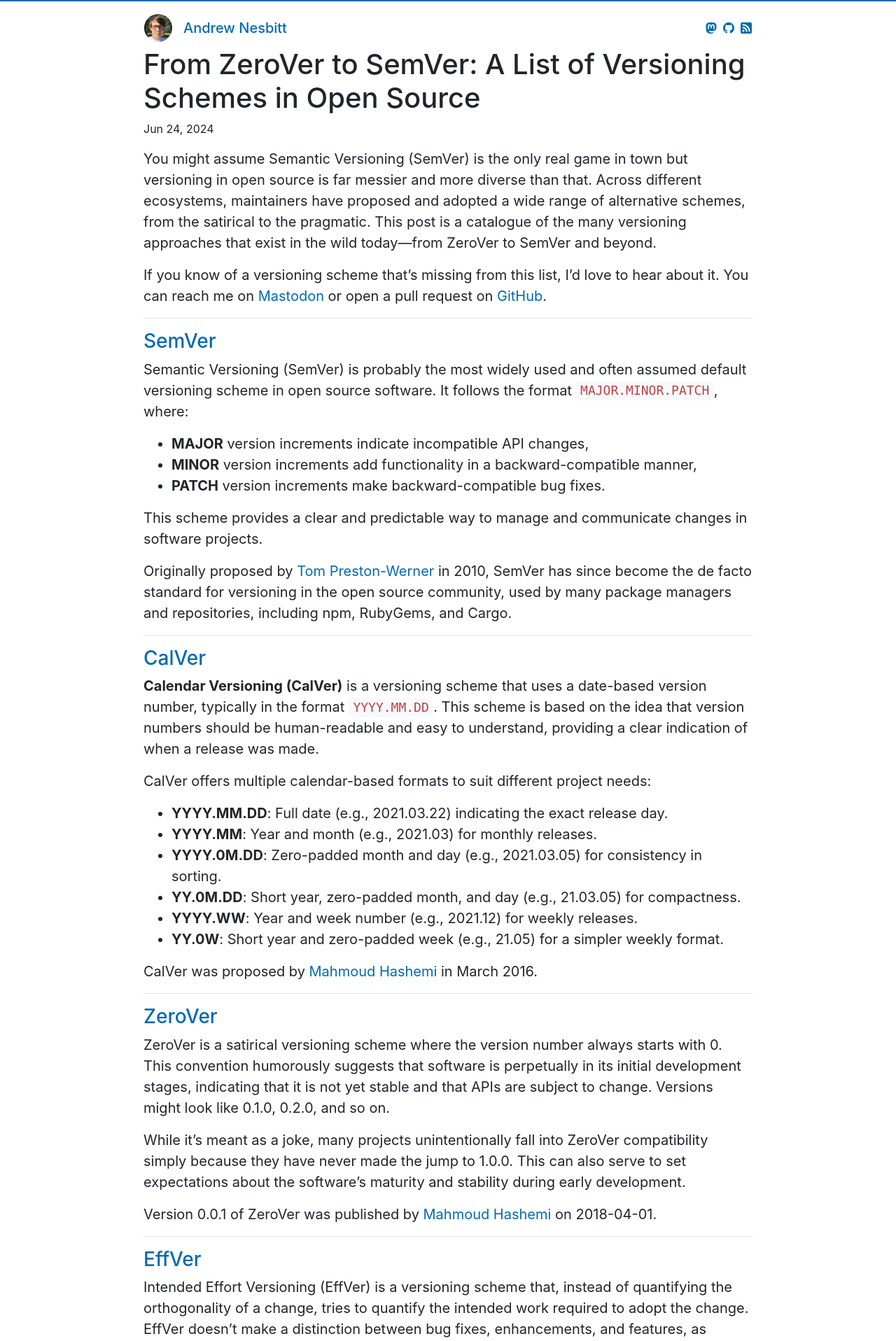
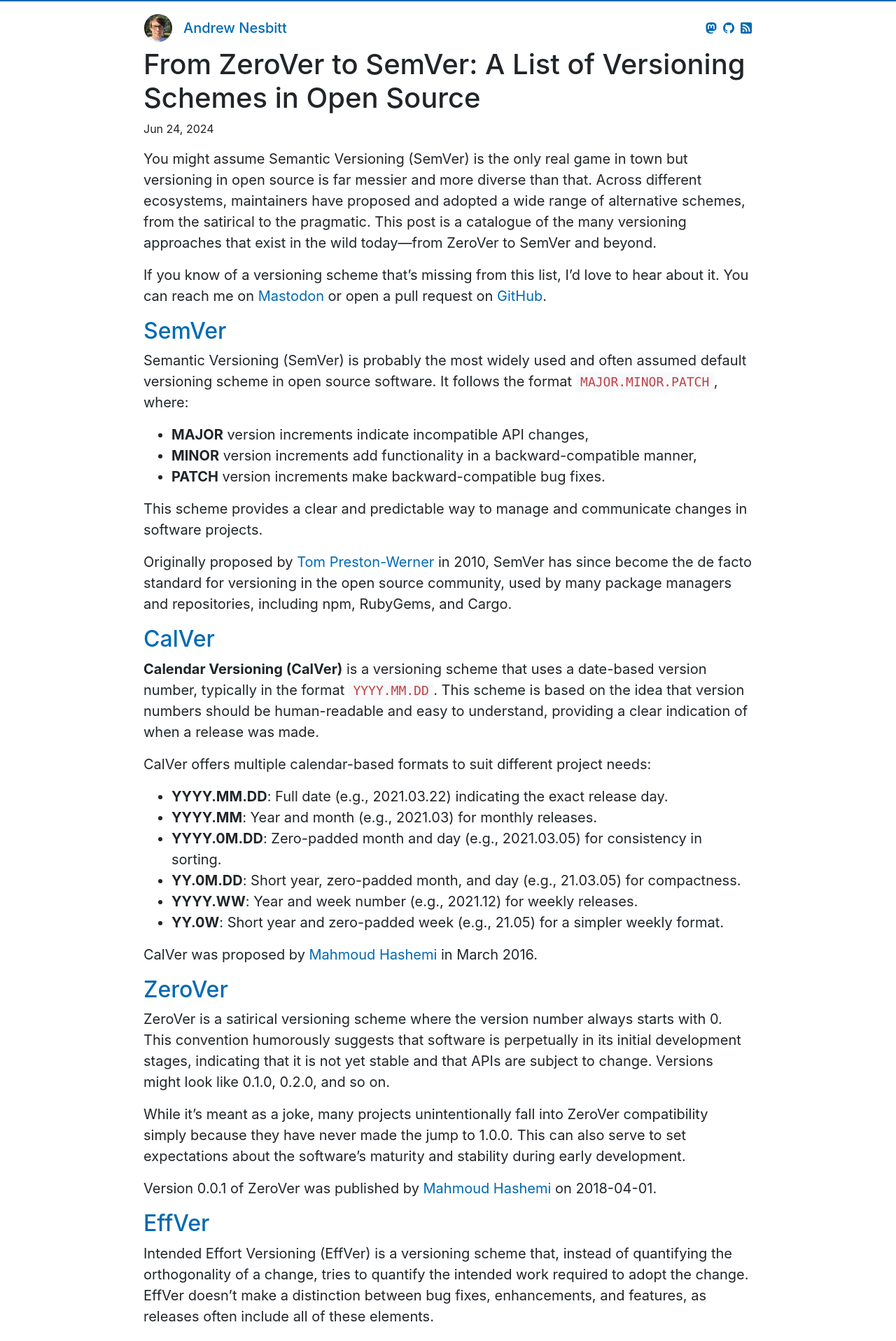
Before and after one commit to andrew/nesbitt.io, a Jekyll site: the page built from _posts/2024-06-24-from-zerover-to-semver-a-comprehensive-list-of-versioning-schemes-in-open-source.md, in a window 1280 px wide. Shown: the top 1916 px of the page at 70% size. Built offline with Jekyll 4.4.1, drawn with Linux system fonts in a browser that asks for light colours.

Commit message:
Change versioning scheme headings to use h2 and remove hr

```diff
--- a/_posts/2024-06-24-from-zerover-to-semver-a-comprehensive-list-of-versioning-schemes-in-open-source.md
+++ b/_posts/2024-06-24-from-zerover-to-semver-a-comprehensive-list-of-versioning-schemes-in-open-source.md
@@ -14,9 +14,7 @@ You might assume Semantic Versioning (SemVer) is the only real game in town but
 
 If you know of a versioning scheme that's missing from this list, I'd love to hear about it. You can reach me on [Mastodon](https://mastodon.social/@andrewnez) or open a pull request on [GitHub](https://github.com/andrew/nesbitt.io/blob/master/_posts/2024-06-24-from-zerover-to-semver-a-comprehensive-list-of-versioning-schemes-in-open-source.md).
 
-<hr>
-
-### [SemVer](https://semver.org/)
+## [SemVer](https://semver.org/)
 
 Semantic Versioning (SemVer) is probably the most widely used and often assumed default versioning scheme in open source software. It follows the format `MAJOR.MINOR.PATCH`, where:
 
@@ -28,9 +26,7 @@ This scheme provides a clear and predictable way to manage and communicate chang
 
 Originally proposed by [Tom Preston-Werner](https://tom.preston-werner.com/) in 2010, SemVer has since become the de facto standard for versioning in the open source community, used by many package managers and repositories, including npm, RubyGems, and Cargo.
 
-<hr/>
-
-### [CalVer](https://calver.org/)
+## [CalVer](https://calver.org/)
 
 **Calendar Versioning (CalVer)** is a versioning scheme that uses a date-based version number, typically in the format `YYYY.MM.DD`. This scheme is based on the idea that version numbers should be human-readable and easy to understand, providing a clear indication of when a release was made.
 
@@ -45,9 +41,7 @@ CalVer offers multiple calendar-based formats to suit different project needs:
 
 CalVer was proposed by [Mahmoud Hashemi](https://sedimental.org/) in March 2016.
 
-<hr>
-
-### [ZeroVer](https://0ver.org/)
+## [ZeroVer](https://0ver.org/)
 
 ZeroVer is a satirical versioning scheme where the version number always starts with 0. This convention humorously suggests that software is perpetually in its initial development stages, indicating that it is not yet stable and that APIs are subject to change. Versions might look like 0.1.0, 0.2.0, and so on.
 
@@ -55,9 +49,7 @@ While it’s meant as a joke, many projects unintentionally fall into ZeroVer co
 
 Version 0.0.1 of ZeroVer was published by [Mahmoud Hashemi](https://github.com/mahmoud/) on 2018-04-01.
 
-<hr>
-
-### [EffVer](https://jacobtomlinson.dev/effver/)
+## [EffVer](https://jacobtomlinson.dev/effver/)
 
 Intended Effort Versioning (EffVer) is a versioning scheme that, instead of quantifying the orthogonality of a change, tries to quantify the intended work required to adopt the change. EffVer doesn’t make a distinction between bug fixes, enhancements, and features, as releases often include all of these elements.
 
@@ -65,9 +57,7 @@ Instead, it focuses solely on the effort required for existing users to adopt ne
 
 EffVer was proposed by [Jacob Tomlinson](https://jacobtomlinson.dev/) in January 2024 as an alternative to SemVer and CalVer, aiming to provide a more user-centric approach to versioning.
 
-<hr>
-
-### [RomVer](https://github.com/romversioning/romver)
+## [RomVer](https://github.com/romversioning/romver)
 
 Romantic Versioning (RomVer) is a versioning scheme based on Semantic Versioning (SemVer) but attempts to extract the “versioning spec” from real-world usage of software versions, such as those in Node, Rails, PHP, jQuery, NPM, and the Linux Kernel. RomVer follows the format HUMAN.MAJOR.MINOR, where:
 
@@ -81,9 +71,7 @@ RomVer was proposed by [Daniel V from the Legacy Blog crew](https://web.archive.
 
 The term as also used by Jeremy Ashkenas in 2012 in the context of [Backbone.js](https://github.com/jashkenas/backbone/issues/2888#issuecomment-29076249).
 
-<hr>
-
-### [Sentimental Versioning](https://github.com/dominictarr/sentimental-versioning)
+## [Sentimental Versioning](https://github.com/dominictarr/sentimental-versioning)
 
 Sentimental Versioning takes a whimsical and highly personal approach to versioning. Unlike SemVer, which has a formal specification, Sentimental Versioning provides a guide with some playful suggestions. Key aspects include:
 
@@ -95,9 +83,7 @@ Sentimental Versioning encourages a deeply personal and creative expression thro
 
 Sentimental Versioning was proposed by [Dominic Tarr](https://dominictarr.com/) in August 2014.
 
-<hr>
-
-### [HashVer](https://miniscruff.github.io/hashver/)
+## [HashVer](https://miniscruff.github.io/hashver/)
 
 Hash Versioning (HashVer) is perfect if you are publishing very frequently. The HashVer format consists of 3 or 4 values separated by a period:
 
@@ -117,9 +103,7 @@ Because commit hashes are random, additional granularity like days or a CI build
 
 HashVer was proposed by [miniscruff](https://github.com/miniscruff) in 2020.
 
-<hr>
-
-### [GitDate](https://taylorbrazelton.com/2022/06/06/2022-06-06-bye-bye-semantic-versioning-say-hello-to-gitdate/)
+## [GitDate](https://taylorbrazelton.com/2022/06/06/2022-06-06-bye-bye-semantic-versioning-say-hello-to-gitdate/)
 
 **GitDate Versioning** is similar to HashVer, addressing issues with Semantic Versioning by using the commit date from a Git repository. This provides clear and precise tracking of changes.
 
@@ -135,9 +119,7 @@ However, multiple builds on the same day may require git repository access to de
 
 GitDate was proposed by [Taylor Brazelton](https://taylorbrazelton.com/) in June 2022.
 
-<hr>
-
-### [PragVer](https://github.com/seveibar/pragmaticversioning)
+## [PragVer](https://github.com/seveibar/pragmaticversioning)
 
 **Pragmatic Versioning** optimizes for communicating changes to package consumers while retaining simple semantics for package maintainers. The format is `BIGRELEASE.ANNOUNCE.INCREMENT`, where:
 - **BIGRELEASE** indicates major updates or significant milestones controlled by the package author.
@@ -148,9 +130,7 @@ Pragmatic Versioning addresses the challenges faced by package authors, enabling
 
 Pragmatic Versioning was proposed by [Severin Ibarluzea](https://seve.blog/) in December 2023.
 
-<hr>
-
-### [WendtVer](https://wendtver.org/)
+## [WendtVer](https://wendtver.org/)
 
 **WendtVer** is a tongue-in-cheek versioning system designed to minimize the thought required for version increments. Starting at `0.0.0`, every commit increments the version number following these rules:
 - **PATCH** version increments on every commit.
@@ -163,9 +143,7 @@ This system, while creating chaotic and meaningless version numbers, makes it ea
 
 WendtVer was proposed by [Brian Wendt](https://brianwendt.com/) in August 2018
 
-<hr>
-
-### [SoloVer](https://beza1e1.tuxen.de/SoloVer)
+## [SoloVer](https://beza1e1.tuxen.de/SoloVer)
 
 **SoloVer** is a simple and expressive versioning specification that uses a single number with an optional postfix.
 
@@ -187,9 +165,7 @@ SoloVer does not communicate "backward compatibility" and focuses on simplicity
 
 SoloVer was proposed by [beza1e1](https://beza1e1.tuxen.de/) in March 2024.
 
-<hr>
-
-### [BreakVer](https://www.taoensso.com/break-versioning)
+## [BreakVer](https://www.taoensso.com/break-versioning)
 
 **Break Versioning (BreakVer)** aims to fix several issues identified with Semantic Versioning (SemVer). BreakVer addresses the complexity of SemVer's lengthy specification and its lack of distinction between major and minor breakages.
 
@@ -210,9 +186,7 @@ BreakVer aims to be easy to follow strictly, making it more reliable in practice
 
 BreakVer was proposed by [Peter Taoussanis](https://www.taoensso.com/) in August 2015 as part of the [encore](https://github.com/taoensso/encore) clojure library.
 
-<hr>
-
-### [Explicit Versioning](https://github.com/exadra37-versioning/explicit-versioning)
+## [Explicit Versioning](https://github.com/exadra37-versioning/explicit-versioning)
 
 Explicit Versioning:
 
@@ -231,9 +205,7 @@ This approach ensures that any significant, intentional changes are clearly comm
 
 Explicit Versioning was proposed by [Paulo Renato](https://exadra37.com/) in February 2017, more details can be found in the [Announcement Post](https://medium.com/sapioit/why-having-3-numbers-in-the-version-name-is-bad-92fc1f6bc73c).
 
-<hr>
-
-### [ZenVer](https://github.com/NotAShelf/ZenVer/)
+## [ZenVer](https://github.com/NotAShelf/ZenVer/)
 
 **Zen Versioning (ZenVer)** is a revolutionary, simple, and straightforward versioning specification. Unlike Semantic Versioning, ZenVer demands nothing from the developer and less from the end-user. The idea is clear: number go up, software go new.
 
@@ -250,9 +222,7 @@ No additional labels, titles, or subtitles for pre-release and build metadata sh
 
 ZenVer was proposed by [NotAShelf](https://github.com/NotAShelf) in May 2024.
 
-<hr>
-
-### [PVP](https://pvp.haskell.org/)
+## [PVP](https://pvp.haskell.org/)
 
 **Package Versioning Policy (PVP)** is a versioning scheme designed specifically for the Haskell ecosystem to manage package dependencies and ensure compatibility. It provides a formal specification for version numbers to help developers and users maintain and use Haskell packages effectively.
 
@@ -274,9 +244,7 @@ PVP is specifically tailored to the Haskell ecosystem, differing from Semantic V
 
 PVP was proposed to the Haskell community by [Bulat Ziganshin](https://github.com/Bulat-Ziganshin) in 2006, three years before SemVer, on the [Haskell mailing list](https://mail.haskell.org/pipermail/haskell/2006-November/018762.html).
 
-<hr>
-
-### [FloatVer](https://alexshroyer.com/posts/2024-07-01-FloatVer.html)
+## [FloatVer](https://alexshroyer.com/posts/2024-07-01-FloatVer.html)
 
 **FloatVer** is a versioning scheme that uses non-negative IEEE754 32-bit floating point numbers in base-10 format. FloatVer is natively supported by the majority of programming languages, CPUs, and GPUs. Some example FloatVer version numbers are `0.7` and `290.10008`.
 
@@ -298,7 +266,7 @@ These rules ensure that nonbreaking versions permit safe automatic upgrades. Flo
 
 <hr>
 
-### AsymptoVer
+## AsymptoVer
 
 **AsymptoVer** – yes, I’ve just made up that name – is a peculiar, maybe even esoteric, versioning scheme.
 It was popularized by [Donald Knuth](https://en.wikipedia.org/wiki/Donald_Knuth) (see also [**Errata** on the book series **Computers & Typesetting**](https://www-cs-faculty.stanford.edu/~knuth/abcde.html#bugs)).
@@ -314,9 +282,7 @@ Examples:
 
 If you feel like joking: There are plenty irrational [algebraic numbers](https://en.wikipedia.org/wiki/Algebraic_number) and [transcendental numbers](https://en.wikipedia.org/wiki/Transcendental_number) available.
 
-<hr>
-
-### [TrunkVer](https://trunkver.org/)
+## [TrunkVer](https://trunkver.org/)
 
 **TrunkVer** is a versioning scheme designed for trunk-based development and continuous delivery pipelines. It automates version generation, embedding meaningful metadata about the build, such as timestamps and commit hashes. TrunkVer is structurally compatible with SemVer.
 
@@ -333,9 +299,7 @@ Key Features:
 
 TrunkVer was proposed as a practical solution for modern continuous integration and deployment environments. TrunkVer was proposed by [Chris Klyk](https://github.com/c089) and [Raimo Radczewski](https://github.com/rradczewski) of [crafted. tech collective GmbH](https://www.crftd.tech) in May 2024.
 
-<hr>
-
-### [Epoch SemVer](https://antfu.me/posts/epoch-semver)
+## [Epoch SemVer](https://antfu.me/posts/epoch-semver)
 
 **Epoch SemVer** extends Semantic Versioning by introducing an additional numeric prefix called an *epoch*. This prefix is intended to handle situations where a project undergoes fundamental changes—like a full rewrite or rebrand—that traditional SemVer can't clearly express.
 
```
